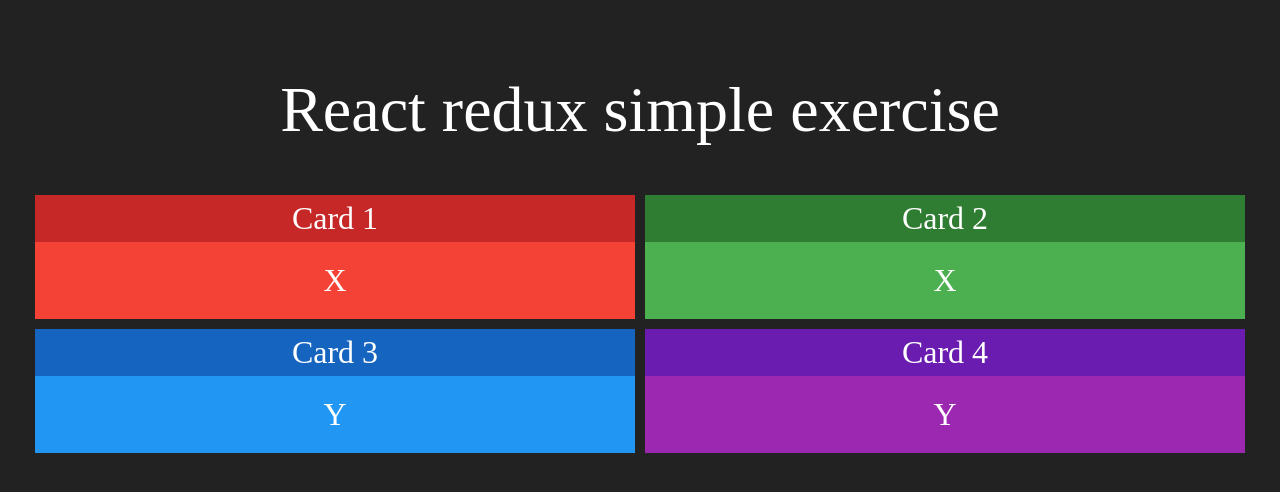
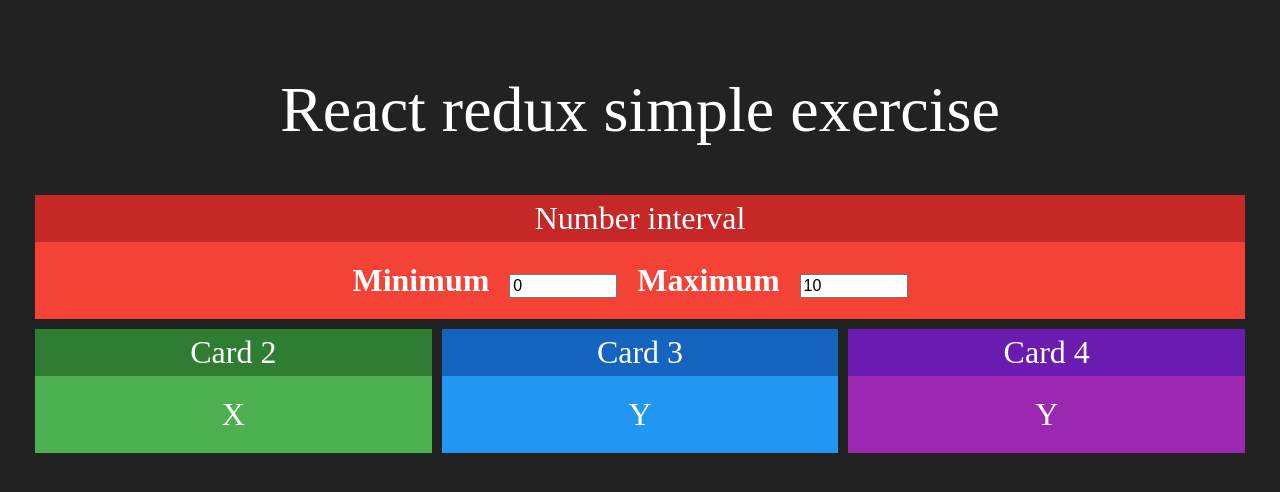
Before and after one commit to LeandroRezendeCoutinho/redux-simple, a React (Create React App) app: page / in a window 1280 px wide. Shown: the top 492 px of the page. Built offline with nearby package versions, Linux system fonts and the light colour scheme.

Commit message:
add: interval component

```diff
--- a/src/App.js
+++ b/src/App.js
@@ -1,15 +1,16 @@
 import './App.css';
 import Card from "./components/Card";
+import Interval from "./components/Interval";
 
 function App() {
   return (
     <div className="App">
       <h1>React redux simple exercise</h1>
       <div className='line'>
-        <Card title="Card 1" red>X</Card>
-        <Card title="Card 2" green>X</Card>
+        <Interval title='Number interval'></Interval>
       </div>
       <div className='line'>
+        <Card title="Card 2" green>X</Card>
         <Card title="Card 3" blue>Y</Card>
         <Card title="Card 4" purple>Y</Card>
       </div>
--- /dev/null
+++ b/src/components/Interval.css
@@ -0,0 +1,6 @@
+.Interval input {
+  font-size: 1.0rem;
+  margin-left: 20px;
+  margin-right: 20px;
+  width: 100px;
+}
--- /dev/null
+++ b/src/components/Interval.jsx
@@ -0,0 +1,21 @@
+import "./Interval.css"
+import React from "react"
+import Card from "./Card";
+
+// eslint-disable-next-line import/no-anonymous-default-export
+export default props => {
+  return (
+    <Card title='Number interval' red>
+      <div className='Interval'>
+        <span>
+          <strong>Minimum</strong>
+          <input type="number" value={0} />
+        </span>
+        <span>
+          <strong>Maximum</strong>
+          <input type="number" value={10} readOnly />
+        </span>
+      </div>
+    </Card>
+  )
+}
```
